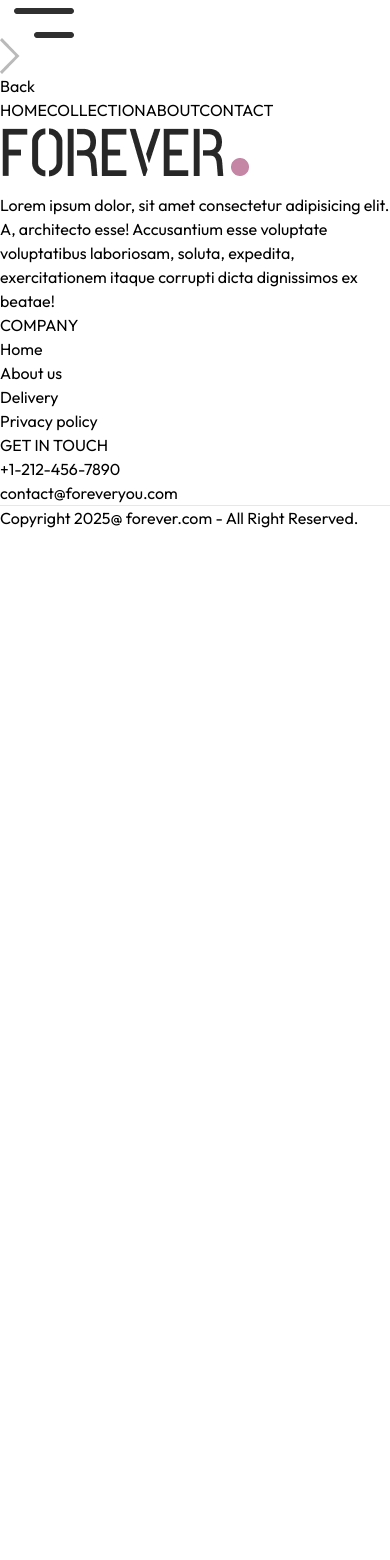
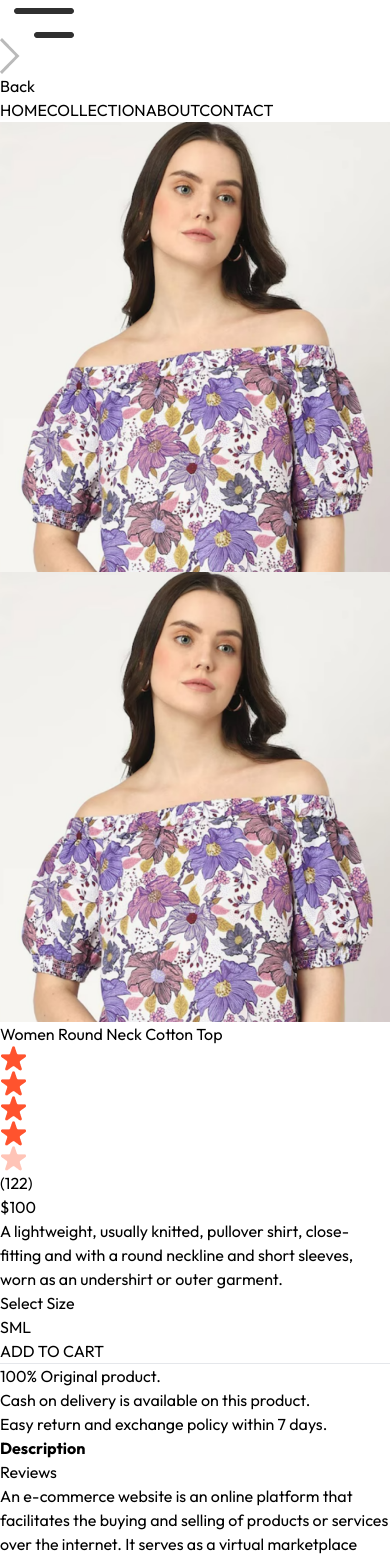
Before and after one commit to MahfizaYasmin/ecommerce-app, a React (Vite) app: page /product/aaaaa in a window 390 px wide. Shown: the part 400-1960 px from the top of the page. Before the commit the page ends 930 px from the top, so only its background shows below. Built offline with nearby package versions, Linux system fonts and the light colour scheme.

Commit message:
added complete collection page

```diff
--- a/src/App.jsx
+++ b/src/App.jsx
@@ -11,17 +11,19 @@
 import Orders from './pages/Orders'
 import Navbar from './components/Navbar'
 import Footer from './components/Footer'
+import SearchBar from './components/SearchBar'
 
 const App = () => {
   return (
     <div className='px-4 sm:px-[5vw] md:px-[7vw] lg:px-[9vw]'>
       <Navbar />
+      <SearchBar />
       <Routes>
         <Route path='/' element={<Home/>} />
         <Route path='/collection' element={<Collection/>} />
         <Route path='/about' element={<About/>} />
         <Route path='/contact' element={<Contact/>} />
-        <Route path='/product/:productID' element={<Product/>} />
+        <Route path='/product/:productId' element={<Product/>} />
         <Route path='/cart' element={<Cart/>} />
         <Route path='/login' element={<Login/>} />
         <Route path='/place-order' element={<PlaceOrder/>} />
--- a/src/components/Footer.jsx
+++ b/src/components/Footer.jsx
@@ -9,7 +9,7 @@
         <div>
             <img src={assets.logo} className='mb-5 w-32' alt="" />
             <p className='w-full md:w-2/3 text-gray-600'>
-                Lorem ipsum dolor, sit amet consectetur adipisicing elit. A, architecto esse! Accusantium esse voluptate voluptatibus laboriosam, soluta, expedita, exercitationem itaque corrupti dicta dignissimos ex beatae!
+              Lorem Ipsum is simply dummy text of the printing and typesetting industry. Lorem Ipsum has been the industry's standard dummy text ever since the 1500s, when an unknown printer took a galley of type and scrambled it to make a type specimen book.
             </p>
         </div>
 
--- a/src/components/Navbar.jsx
+++ b/src/components/Navbar.jsx
@@ -1,10 +1,13 @@
-import React, { useState } from 'react'
+import React, { useContext, useState } from 'react'
 import {assets} from '../assets/assets'
 import {Link, NavLink} from 'react-router-dom'
+import { ShopContext } from '../context/ShopContext';
 
 const Navbar = () => {
 
   const [visible,setVisible] = useState(false);
+
+  const {setShowSearch} = useContext(ShopContext);
 
   return (
     <div className='flex items-center justify-between py-5 font-medium'>
@@ -31,7 +34,7 @@
 
       </ul>
       <div className='flex items-center gap-6'>
-        <img src={assets.search_icon} className='w-5 cursor-pointer' alt="" />
+        <img onClick={()=>setShowSearch(true)} src={assets.search_icon} className='w-5 cursor-pointer' alt="" />
 
         <div className='group relative'>
           <img className='w-5 cursor-pointer' src={assets.profile_icon} alt="" />
--- /dev/null
+++ b/src/components/SearchBar.jsx
@@ -0,0 +1,32 @@
+import React, { useContext, useEffect, useState } from 'react'
+import { ShopContext } from '../context/ShopContext'
+import { assets } from '../assets/assets';
+import { useLocation } from 'react-router-dom';
+
+const SearchBar = () => {
+
+    const {search, setSearch, showSearch, setShowSearch} = useContext(ShopContext);
+    const [visible,setVisible] = useState(false);
+    const location = useLocation();
+
+    useEffect(()=>{
+        if (location.pathname.includes('collection')) {
+            setVisible(true);
+        }
+        else{
+            setVisible(false);
+        }
+    },[location])
+
+  return showSearch && visible ? (
+    <div className='border-t border-b bg-gray-50 text-center'>
+      <div className='inline-flex items-center justify-center border border-gray-400 px-5 py-2 my-5 mx-3 rounded-full w-3/4 sm:w-1/2'>
+        <input value={search} onChange={(e)=>setSearch(e.target.value)} className='flex-1 outline-none bg-inherit text-sm' type="text" placeholder='Search' />
+        <img className='w-4' src={assets.search_icon} alt="" />
+      </div>
+      <img onClick={()=>setShowSearch(false)} className='inline w-3 cursor-pointer' src={assets.cross_icon} alt="" />
+    </div>
+  ) : null
+}
+
+export default SearchBar
--- a/src/context/ShopContext.jsx
+++ b/src/context/ShopContext.jsx
@@ -1,4 +1,4 @@
-import { createContext } from "react";
+import { createContext, useState } from "react";
 import { products } from "../assets/assets";
 
 export const ShopContext = createContext();
@@ -7,9 +7,12 @@
 
     const currency = '$';
     const delivery_fee = 10;
+    const [search,setSearch] = useState('');
+    const [showSearch,setShowSearch] = useState(false);
 
     const value = {
-        products, currency, delivery_fee
+        products, currency, delivery_fee,
+        search, setSearch, showSearch, setShowSearch
     }
 
     return(
--- a/src/index.css
+++ b/src/index.css
@@ -18,6 +18,10 @@
   font-style: normal;
 }
 
+::-webkit-scrollbar{
+  display: none;
+}
+
 @media (max-width:640px) {
   a.active{
     background-color: black;
--- a/src/pages/Collection.jsx
+++ b/src/pages/Collection.jsx
@@ -6,11 +6,12 @@
 
 const Collection = () => {
 
-  const {products} = useContext(ShopContext);
+  const {products, search, showSearch} = useContext(ShopContext);
   const [showFilter, setShowFilter] = useState(false);
   const [filterProducts, setFilterProducts] = useState([]);
   const [category,setCategory] = useState([]);
   const [subCategory,setSubCategory] = useState([]);
+  const [sortType,setSortType] = useState('relavent')
 
   const toggleCategory = (e) => {
 
@@ -37,15 +38,50 @@
 
     let productsCopy = products.slice();
 
+    if (showSearch && search) {
+      productsCopy = productsCopy.filter(item => item.name.toLowerCase().includes(search.toLowerCase()))
+    }
+
     if (category.length > 0) {
-      productsCopy = productsCopy.filter(item => category.includes(item.category))
+      productsCopy = productsCopy.filter(item => category.includes(item.category));
+    }
+
+    if (subCategory.length > 0) {
+      productsCopy = productsCopy.filter(item => subCategory.includes(item.subCategory));
+    }
+
+    setFilterProducts(productsCopy)
+
+  }
+
+  const sortProduct = () => {
+
+    let fpCopy = filterProducts.slice();
+
+    switch (sortType) {
+      case 'low-high':
+        setFilterProducts(fpCopy.sort((a,b)=>(a.price - b.price)));
+        break;
+
+      case 'high-low':
+        setFilterProducts(fpCopy.sort((a,b)=>(b.price - a.price)));
+        break;
+
+      default:
+        applyFilter();
+        break;
+
     }
 
   }
 
   useEffect(()=>{
-    setFilterProducts(products)
-  },[])
+    applyFilter();
+  },[category,subCategory,search,showSearch])
+
+  useEffect(()=>{
+    sortProduct();
+  },[sortType])
 
 
   return (
@@ -94,7 +130,7 @@
         <div className='flex justify-between text-base sm:text-2xl mb-4'>
           <Title text1={'ALL'} text2={'COLLECTIONS'} />
           {/* Product Sort */}
-          <select className='border-2 border-gray-300 text-sm px-2'>
+          <select onChange={(e)=>setSortType(e.target.value)} className='border-2 border-gray-300 text-sm px-2'>
             <option value="relavent">Sort by: Relavent</option>
             <option value="low-high">Sort by: Low to High</option>
             <option value="high-low">Sort by: High to Low</option>
--- a/src/pages/Product.jsx
+++ b/src/pages/Product.jsx
@@ -1,11 +1,99 @@
-import React from 'react'
+import React, { useContext, useEffect, useState } from 'react'
+import { useParams } from 'react-router-dom'
+import { ShopContext } from '../context/ShopContext';
+import { assets } from '../assets/assets';
 
 const Product = () => {
-  return (
-    <div>
+
+  const {productId} = useParams();
+  const {products, currency} = useContext(ShopContext);
+  const [productData,setProductData] = useState(false);
+  const [image,setImage] = useState('')
+  const [size,setSize] = useState('')
+
+  const fetchProductData = async () => {
+
+    products.map((item)=>{
+      if (item._id === productId) {
+        setProductData(item)
+        setImage(item.image[0])
+        console.log(item);
+        return null;
+      }
+    })
+
+  }
+
+  useEffect(()=>{
+    fetchProductData();
+  },[productId])
+
+  return productData ? (
+    <div className='border-t-2 pt-10 transition-opacity ease-in duration-500 opacity-100'>
+      {/*-------- Product Data -------*/}
+      <div className='flex gap-12 sm:gap-12 flex-col sm:flex-row'>
+
+        {/*------- Product Images -------*/}
+        <div className='flex-1 flex flex-col-reverse gap-3 sm:flex-row'>
+          <div className='flex sm:flex-col overflow-x-auto sm:overflow-y-scroll justify-between sm:justify-normal sm:w-[18.7%] w-full'>
+            {
+              productData.image.map((item,index)=>(
+                <img onClick={()=>setImage(item)} src={item} key={index} className='w-[24%] sm:w-full sm:mb-3 flex-shrink-0 cursor-pointer' alt="" />
+              ))
+            }
+          </div>
+          <div className='w-full sm:w-[80%]'>
+            <img className='w-full h-auto' src={image} alt="" />
+          </div>
+        </div>
+
+        {/* -------- Product Info ------- */}
+        <div className='flex-1'>
+            <h1 className='font-medium text-2xl mt-2'>{productData.name}</h1>
+            <div className='flex items-center gap-1 mt-2'>
+              <img src={assets.star_icon} alt="" className="w-3 5" />
+              <img src={assets.star_icon} alt="" className="w-3 5" />
+              <img src={assets.star_icon} alt="" className="w-3 5" />
+              <img src={assets.star_icon} alt="" className="w-3 5" />
+              <img src={assets.star_dull_icon} alt="" className="w-3 5" />
+              <p className='pl-2'>(122)</p>
+            </div>
+            <p className='mt-5 text-3xl font-medium'>{currency}{productData.price}</p>
+            <p className='mt-5 text-gray-500 md:w-4/5'>{productData.description}</p>
+            <div className='flex flex-col gap-4 my-8'>
+              <p>Select Size</p>
+              <div className='flex gap-2'>
+                {productData.sizes.map((item,index)=>(
+                  <button onClick={()=>setSize(item)} className={`border py-2 px-4 bg-gray-100 ${item === size ? 'border-orange-500' : ''}`} key={index}>{item}</button>
+                ))}
+              </div>
+            </div>
+            <button className='bg-black text-white px-8 py-3 text-sm active:bg-gray-700'>ADD TO CART</button>
+            <hr className='mt-8 sm:w-4/5' />
+            <div className='text-sm text-gray-500 mt-5 flex flex-col gap-1'>
+                <p>100% Original product.</p>
+                <p>Cash on delivery is available on this product.</p>
+                <p>Easy return and exchange policy within 7 days.</p>
+            </div>
+        </div>
+      </div>
+
+      {/* -------Description & Review Section -------- */}
+      <div className='mt-20'>
+        <div className='flex'>
+          <b className='border px-5 py-3 text-sm'>Description</b>
+          <p className='border px-5 py-3 text-sm'>Reviews</p>
+        </div>
+        <div className='flex flex-col gap-4 border px-6 py-6 text-sm text-gray-500'>
+           <p>An e-commerce website is an online platform that facilitates the buying and selling of products or services over the internet. It serves as a virtual marketplace where businesses and individuals can showcase their products, interact with customers, and conduct transactions without the need for a physical presence. E-commerce websites have gained immense popularity due to their convenience, accessibility, and the global reach they offer.</p>
+           <p>E-commerce websites typically display products or services along with detailed descriptions, images, prices, and any available variations (e.g., sizes, colors). Each product usually has its own dedicated page with relevant information.</p>
+        </div>
+      </div>
+
+      {/* ------ display related products ------- */}
 
     </div>
-  )
+  ) : <div className='opacity-0'></div>
 }
 
 export default Product
```
